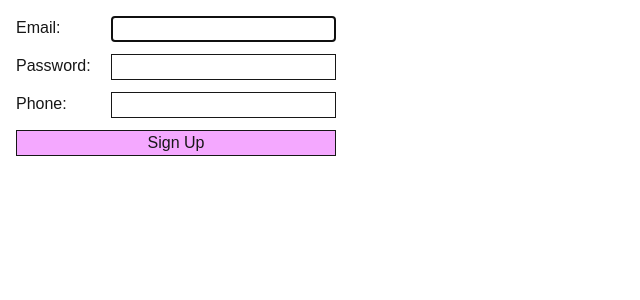
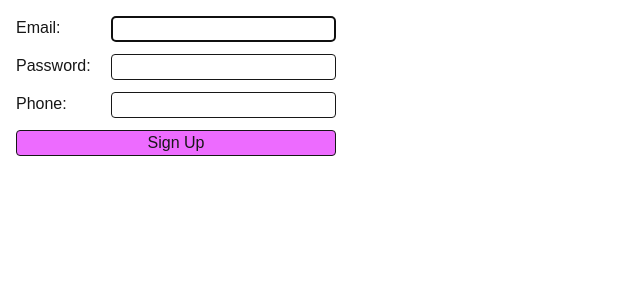
Before and after one commit to rtvasu/atari, a Next.js app: page / in a window 1280 px wide. Shown: the top 300 px of the page, without its empty margins (0-640 px from the left). Built offline with nearby package versions, Linux system fonts and the light colour scheme.

Commit message:
Frontend linting, rounding input edges

```diff
--- a/app/page.tsx
+++ b/app/page.tsx
@@ -8,7 +8,7 @@ export default function Home() {
     return (
       <label className="max-w-xs flex justify-between">
         {label}:
-        <input autoFocus={autoFocus} className="border border-foreground px-2" />
+        <input autoFocus={autoFocus} className="border border-foreground px-2 rounded-sm" />
       </label>
     );
   };
@@ -18,7 +18,12 @@ export default function Home() {
       <Field label="Email" autoFocus />
       <Field label="Password" />
       <Field label="Phone" />
-      <button className="border border-foreground max-w-xs cursor-pointer bg-fuchsia-300 hover:bg-fuchsia-400">Sign Up</button>
+      <button className="
+        border border-foreground
+        rounded-sm max-w-xs cursor-pointer
+        bg-fuchsia-400 hover:bg-fuchsia-500">
+          Sign Up
+      </button>
     </div>
   );
 }
```
